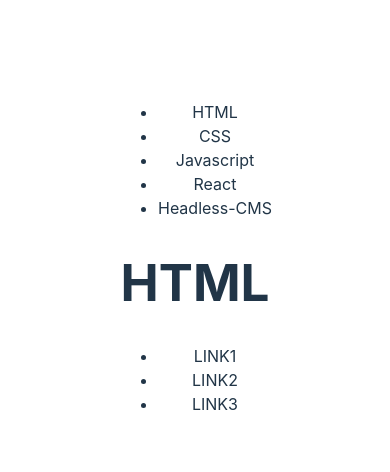
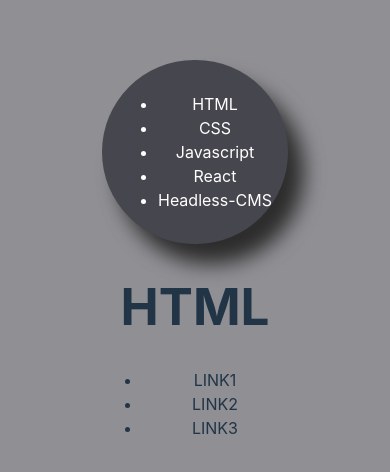
Before and after one commit to mrflexxi/uin23ak3_resourceapp_group20, a React (Vite) app: page / in a window 390 px wide. Shown: the part 164-636 px from the top of the page. Built offline with nearby package versions, Linux system fonts and the light colour scheme.

Commit message:
Sass, layout til main

```diff
--- a/src/App.jsx
+++ b/src/App.jsx
@@ -1,5 +1,6 @@
 import resources from './assets/ressurser.js'
 import './App.css'
+import './styles/main.scss'
 
 function App() {
 
--- a/src/styles/main.scss
+++ b/src/styles/main.scss
@@ -0,0 +1,113 @@
+// Definisjon av variabler
+$main-color: rgb(70, 70, 78);
+$link-color: white;
+$hover-color: #00b32d;
+
+.resource {
+  //display: grid;
+  //grid-template-columns: 1fr 1fr; /* To kolonner */
+  //grid-auto-rows: auto; /* Automatisk høyde basert på innhold */
+  border: 3px solid #ccc;
+  border-radius: 5px;
+  padding: 5px;
+  margin-bottom: 5px;
+  color: #8b8989;
+
+  background-color: $main-color;
+  padding-top: 10px;
+
+  h1 {
+    font-size: 2rem;
+    margin-bottom: 5px;
+    margin-top: 0.1px;
+    color: rgb(255, 217, 0);
+    text-decoration: underline;
+  }
+
+  a {
+    color: $link-color;
+    text-decoration: none;
+    margin: 2rem;
+    background-color: #474646;
+    justify-content: center;
+    border-radius: 1rem;
+    width: 22rem;
+
+    &:hover {
+      text-decoration: underline;
+      color: $hover-color;
+      transition: all 0.5s;
+
+    }
+  }
+  button {
+    //color: #00b32d;
+    background-color: #ec9614;
+    font-size: small;
+
+    &:hover {
+      background-color: black;
+      color: white;
+      transition: all 0.5s;
+      font-weight: bold;
+
+    }
+
+  }
+}
+
+// Felles stiler for navigasjon
+body {
+  background-color: rgb(143, 143, 148);
+}
+
+#container {
+  #nav-cont {
+    nav {
+      background-color: $main-color;
+      color: #ffffff;
+      display: flex;
+      border-radius: 22rem;
+      filter: drop-shadow(16px 20px 10px #2c2c2c);
+      padding: 2rem;
+
+      a.Home {
+        display: flex;
+        color: #ec9614;
+        list-style: none;
+        padding: 2rem;
+        margin: 1rem;
+        justify-content: space-between;
+        font-size: 2rem;
+
+        &:hover {
+          background-color: #969696;
+          color: rgb(32, 42, 173);
+          filter: drop-shadow(16px 7px 8px #2c2c2c);
+          border-radius: 15px;
+          transition: all 0.5s;
+        }
+      }
+    }
+  }
+}
+// Media queries for responsivitet
+@media only screen and (max-width: 768px) {
+  .resource {
+    width: 90%; // Tilpasser bredden til skjermstørrelsen
+    margin: 0 auto; // Sentrerer elementet
+    padding: 5px; // Reduserer padding for mindre enheter
+  }
+
+  h1 {
+    font-size: 1.5rem; // Reduserer fontstørrelse for mindre enheter
+  }
+
+  #container {
+    #nav-cont {
+      nav {
+        padding: 1rem; // Reduserer padding for mindre enheter
+      }
+    }
+  }
+}
```
